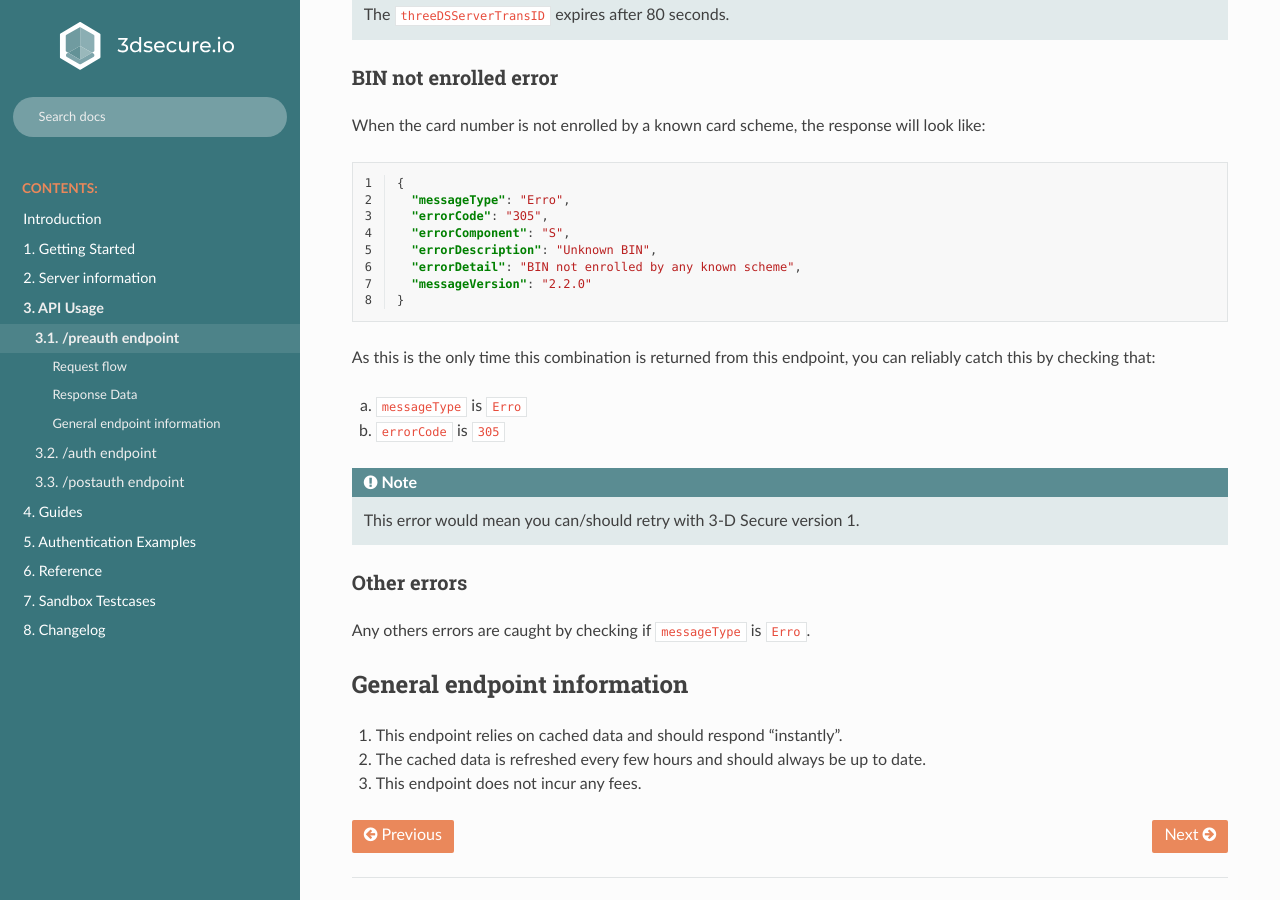
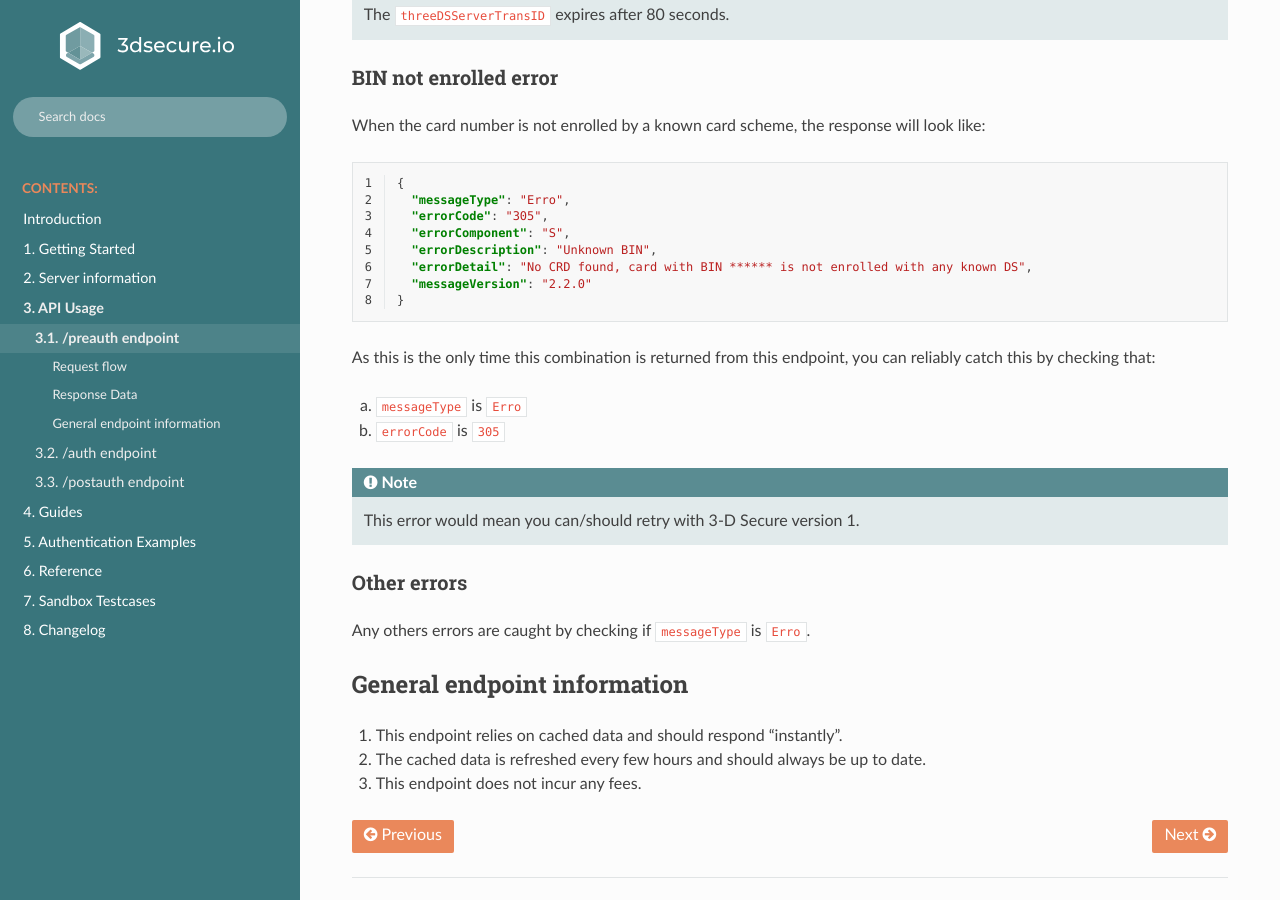
Before and after one commit to clearhaus/3DSv2-api-documentation, a Sphinx documentation site: the page built from source/preauth.rst, in a window 1280 px wide and 900 px high, scrolled down 1566 px. Built offline with Sphinx 7.4.7 and the Read the Docs theme 2.0.0, drawn with Linux system fonts in a browser that asks for light colours.

Commit message:
Use current error message instead

```diff
--- a/source/preauth.rst
+++ b/source/preauth.rst
@@ -114,7 +114,7 @@ look like:
     "errorCode": "305",
     "errorComponent": "S",
     "errorDescription": "Unknown BIN",
-    "errorDetail": "BIN not enrolled by any known scheme",
+    "errorDetail": "No CRD found, card with BIN ****** is not enrolled with any known DS",
     "messageVersion": "2.2.0"
   }
 
```
